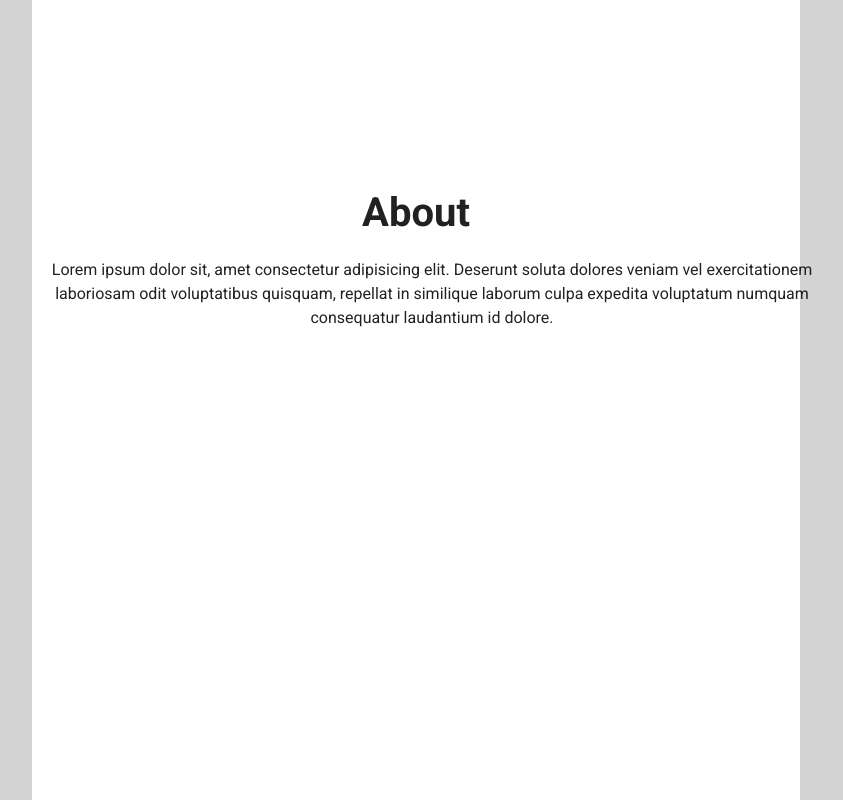
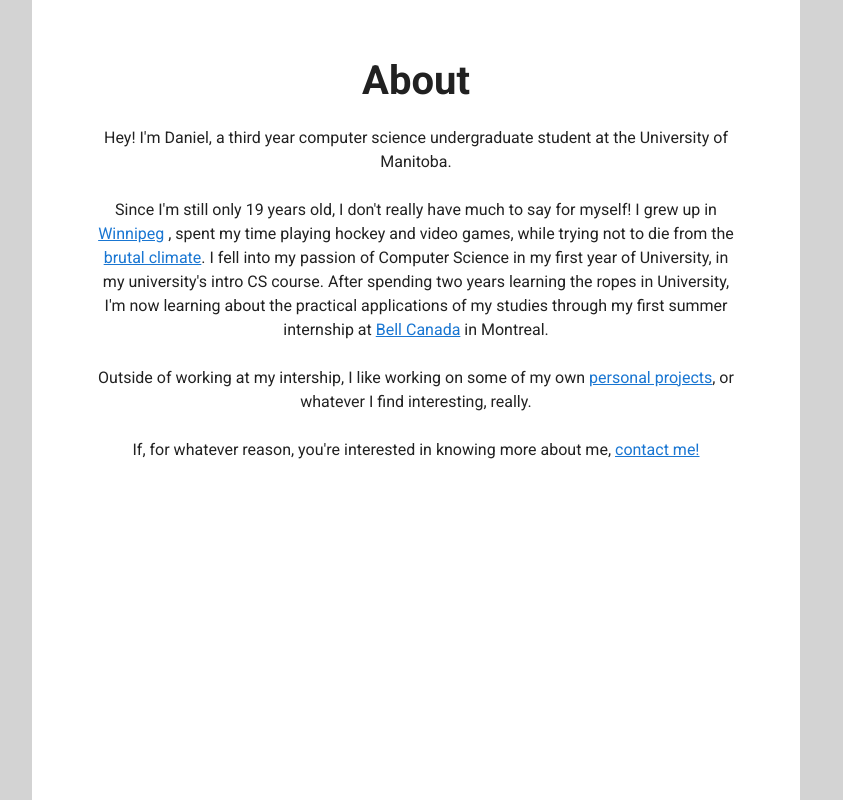
Before and after one commit to dlarocque/personal-site, a Vue app: page / in a window 1280 px wide. Shown: the part 760-1560 px from the top of the page, without its empty margins (224-1067 px from the left). Built offline with nearby package versions, Linux system fonts and the light colour scheme.

Commit message:
Added about info

```diff
--- a/src/views/About.vue
+++ b/src/views/About.vue
@@ -2,10 +2,37 @@
   <section id="about">
     <h1>About</h1>
     <p>
-      Lorem ipsum dolor sit, amet consectetur adipisicing elit. Deserunt soluta
-      dolores veniam vel exercitationem laboriosam odit voluptatibus quisquam,
-      repellat in similique laborum culpa expedita voluptatum numquam
-      consequatur laudantium id dolore.
+      Hey! I'm Daniel, a third year computer science undergraduate student at
+      the University of Manitoba.<br /><br />
+      Since I'm still only 19 years old, I don't really have much to say for
+      myself! I grew up in
+      <a
+        href="https://static.wikia.nocookie.net/simpsons/images/0/0e/Winnipeg.jpg/revision/latest?cb=20120719011109"
+        target="blank"
+        >Winnipeg</a
+      >
+      , spent my time playing hockey and video games, while trying not to die
+      from the
+      <a
+        href="https://www.cbc.ca/news/canada/manitoba/winnipeg-deep-freeze-as-cold-as-uninhabited-planet-1.2479967"
+        target="blank"
+        >brutal climate</a
+      >. I fell into my passion of Computer Science in my first year of
+      University, in my university's intro CS course. After spending two years
+      learning the ropes in University, I'm now learning about the practical
+      applications of my studies through my first summer internship at
+      <a href="https://www.bell.ca/Mobility/Our_network" target="blank"
+        >Bell Canada</a
+      >
+      in Montreal.<br /><br />
+      Outside of working at my intership, I like working on some of my own
+      <router-link :to="{ path: '/', hash: '#projects' }" class="routerlink"
+        >personal projects</router-link
+      >, or whatever I find interesting, really.<br /><br />
+      If, for whatever reason, you're interested in knowing more about me,
+      <router-link :to="{ path: '/', hash: '#contact' }" class="routerlink"
+        >contact me!</router-link
+      >
     </p>
   </section>
 </template>
@@ -16,11 +43,3 @@ export default {
   components: {},
 };
 </script>
-
-<style>
-.about {
-  text-align: center;
-  height: 100%;
-  width: 100%;
-}
-</style>
--- a/src/views/Home.vue
+++ b/src/views/Home.vue
@@ -43,7 +43,7 @@ h3 {
 p {
   margin-left: auto;
   margin-right: auto;
-  width: 100vh;
+  width: 80vh;
 }
 
 .home {
```
